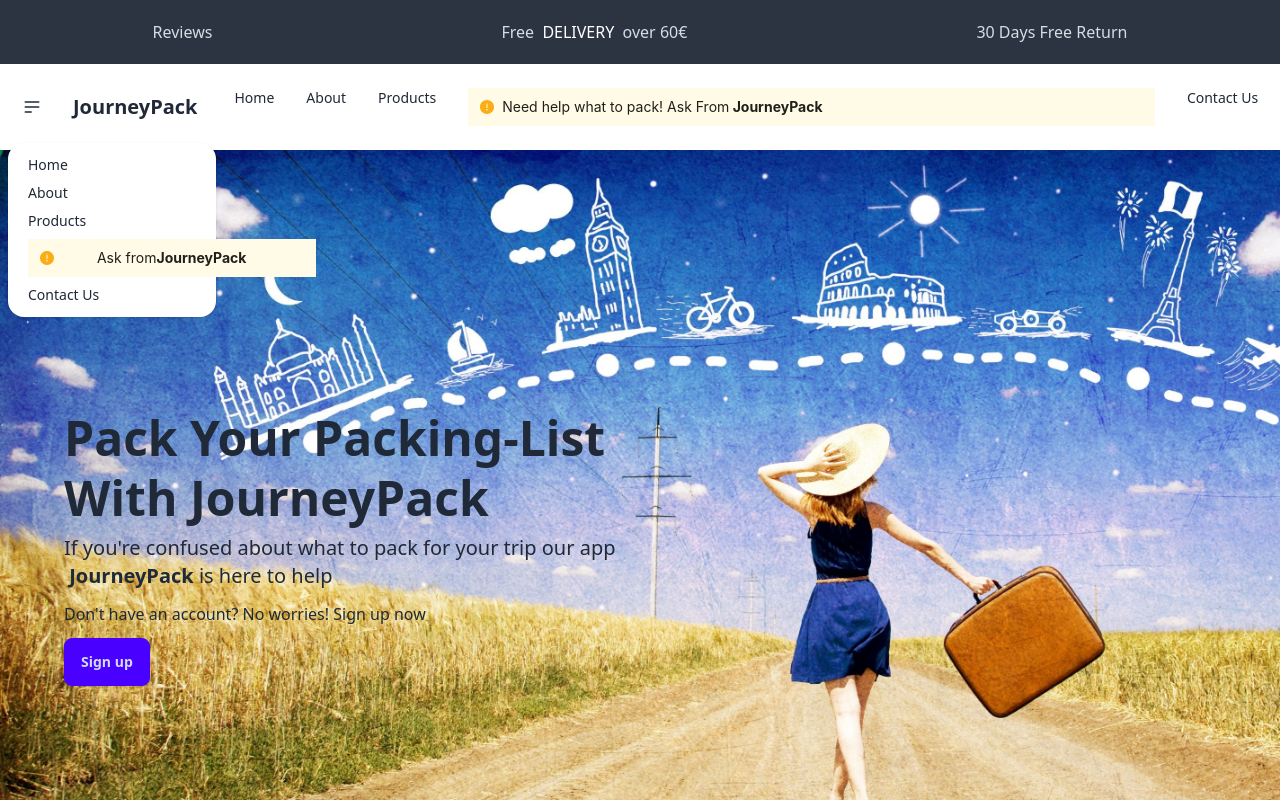
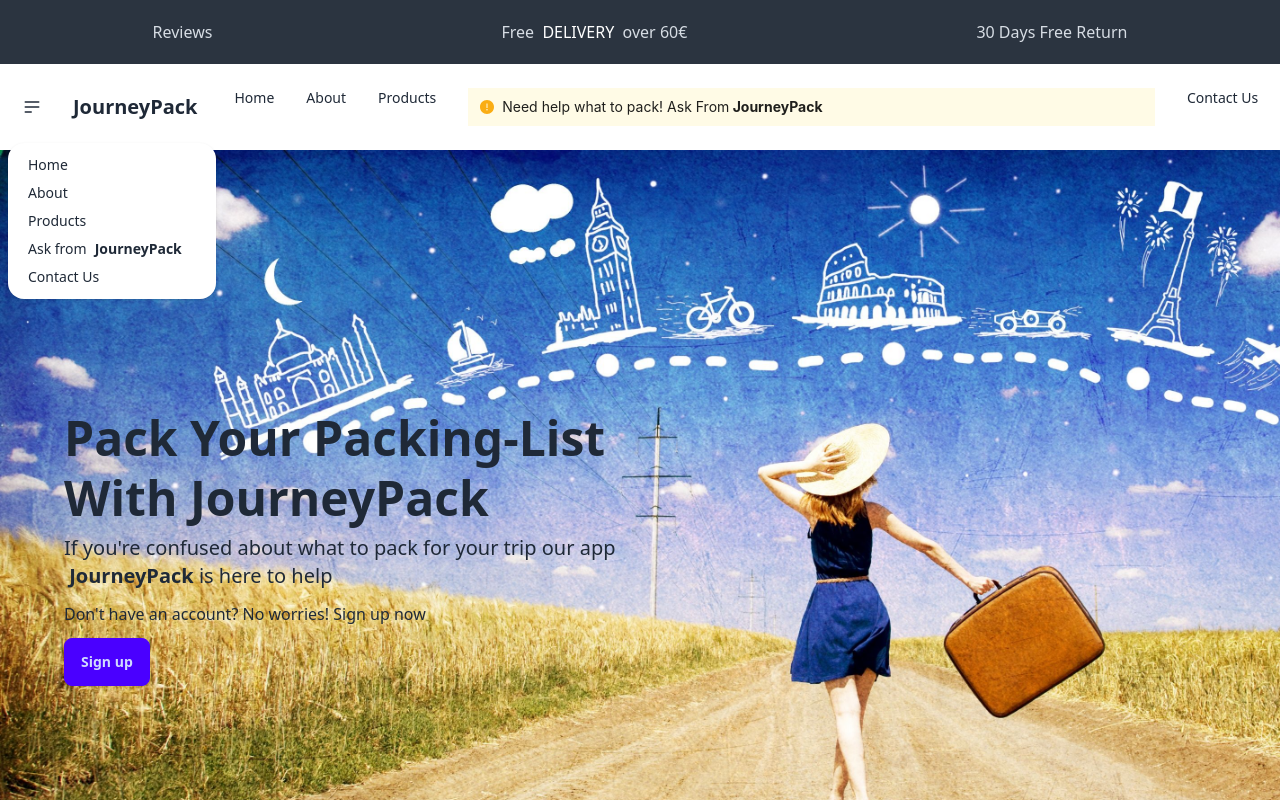
Before and after one commit to juyaamir/group4, a React (Vite) app in the folder frontend/: page / in a window 1280 px wide. Both pictures are taken after a click on the button 32 px from the left and 107 px from the top of the page. Shown: the top 800 px of the page. Built offline with nearby package versions, Linux system fonts and the light colour scheme; a web font is replaced by a local one.

Commit message:
just remove some errors from header component

```diff
--- a/frontend/src/components/Header.jsx
+++ b/frontend/src/components/Header.jsx
@@ -50,14 +50,7 @@ const Header = () => {
             </li>
             <li>
               <Link to={`/plan-your-vacation`}>
-                <Alert
-                  banner
-                  message={
-                    <Marquee pauseOnHover gradient={false}>
-                      Ask from <strong>JourneyPack</strong>
-                    </Marquee>
-                  }
-                />
+                Ask from <strong>JourneyPack</strong>
               </Link>
             </li>
             <li>
```
